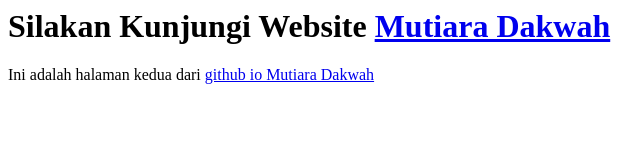
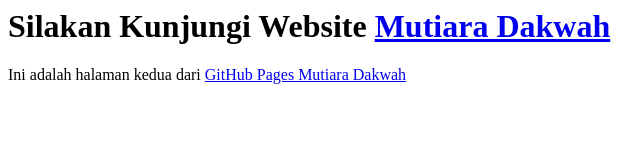
Before and after one commit to mushlih-almubarak/halaman, a plain HTML site: page index.html in a window 1280 px wide. Shown: the full height of the page, 0-640 px from the left. Drawn offline with Linux system fonts and the light colour scheme.

Commit message:
Kapitalkan huruf

```diff
--- a/index.html
+++ b/index.html
@@ -4,6 +4,6 @@
 </head>
 <body>
     <h1>Silakan Kunjungi Website <a href="https://mutiaradakwah.com/">Mutiara Dakwah</a></h1>
-    <p>Ini adalah halaman kedua dari <a href="https://mushlih-almubarak.github.io/">github io Mutiara Dakwah</a></h1>
+    <p>Ini adalah halaman kedua dari <a href="https://mushlih-almubarak.github.io/">GitHub Pages Mutiara Dakwah</a></h1>
 </body>
 </html>
```
